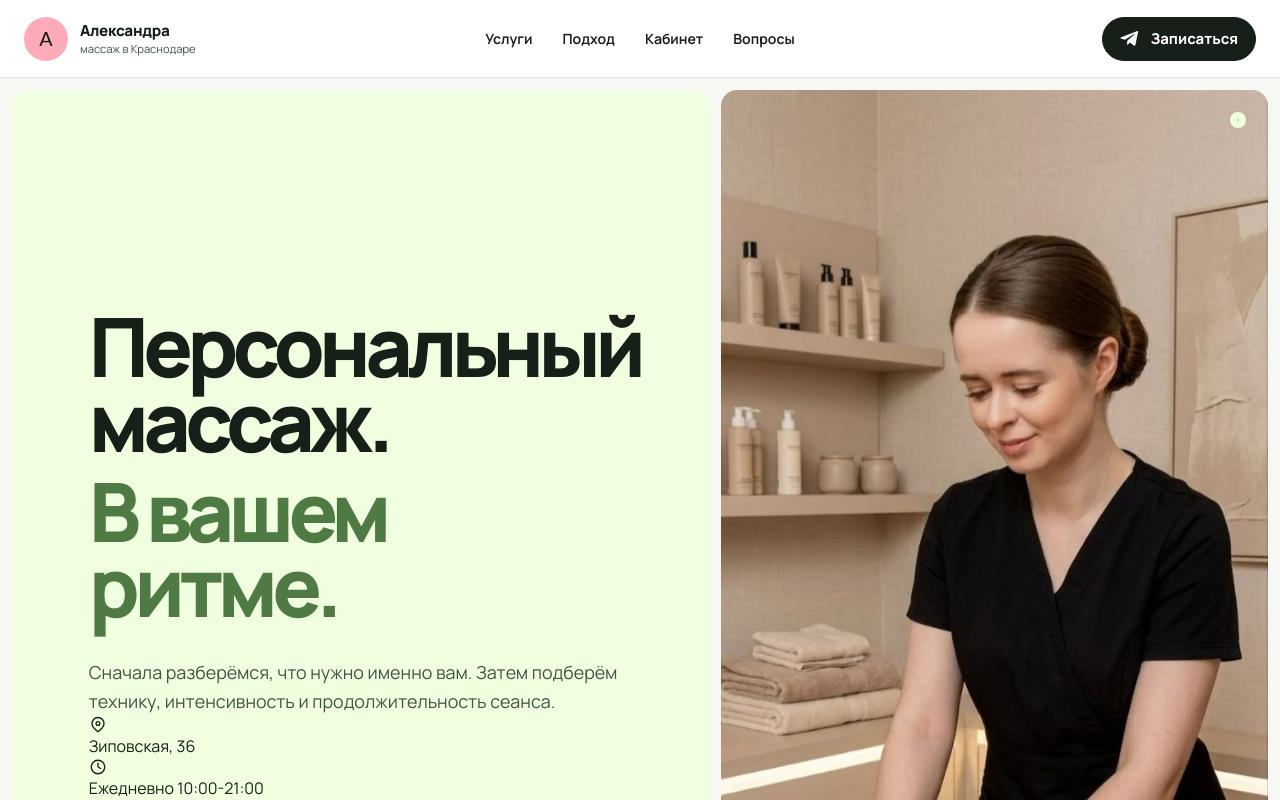
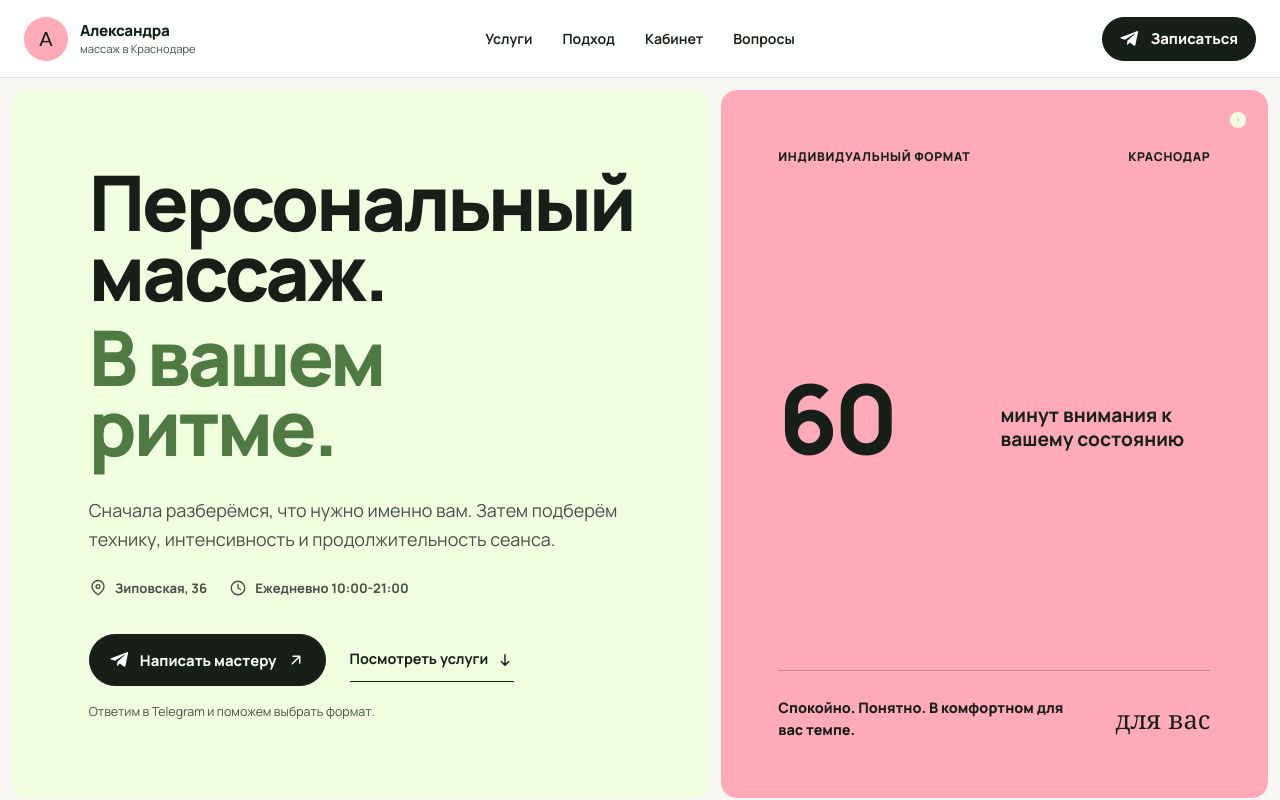
Before and after one commit to ranhomer2010-sketch/F1, a Next.js app: page / in a window 1280 px wide. Shown: the top 800 px of the page. Built offline with nearby package versions, Linux system fonts and the light colour scheme.

Commit message:
Remove photos and refine editorial layout

```diff
--- a/app/globals.css
+++ b/app/globals.css
@@ -264,22 +264,12 @@ summary {
   animation: hero-copy-in 700ms cubic-bezier(0.22, 1, 0.36, 1) both;
 }
 
-.eyebrow {
-  margin: 0 0 24px;
-  color: var(--ink-soft);
-  font-size: 0.72rem;
-  font-weight: 800;
-  letter-spacing: 0.12em;
-  line-height: 1.35;
-  text-transform: uppercase;
-}
-
 .hero h1 {
   max-width: 10ch;
   margin: 0;
-  font-size: clamp(3.2rem, 6.4vw, 6.9rem);
+  font-size: clamp(3.2rem, 6vw, 6rem);
   font-weight: 800;
-  letter-spacing: -0.07em;
+  letter-spacing: -0.04em;
   line-height: 0.91;
 }
 
@@ -295,6 +285,22 @@ summary {
   color: var(--ink-soft);
   font-size: clamp(1rem, 1.4vw, 1.18rem);
   line-height: 1.62;
+}
+
+.hero-meta {
+  display: flex;
+  flex-wrap: wrap;
+  gap: 10px 22px;
+  margin-top: 24px;
+  color: var(--ink-soft);
+  font-size: 0.82rem;
+  font-weight: 720;
+}
+
+.hero-meta span {
+  display: inline-flex;
+  align-items: center;
+  gap: 8px;
 }
 
 .hero-actions {
@@ -330,9 +336,14 @@ summary {
 
 .hero-visual {
   position: relative;
+  display: flex;
+  flex-direction: column;
+  justify-content: space-between;
   min-height: 590px;
+  padding: clamp(34px, 4.5vw, 68px);
   overflow: hidden;
   background: var(--pink);
+  animation: poster-reveal 820ms 100ms cubic-bezier(0.22, 1, 0.36, 1) both;
 }
 
 .hero-visual::before {
@@ -347,34 +358,57 @@ summary {
   content: "";
 }
 
-.hero-visual img {
-  width: 100%;
-  height: 100%;
-  object-fit: cover;
-  object-position: 50% 42%;
-  animation: hero-image-reveal 920ms 120ms cubic-bezier(0.22, 1, 0.36, 1) both;
+.hero-poster-top,
+.hero-poster-bottom {
+  display: flex;
+  justify-content: space-between;
+  gap: 28px;
+  font-size: 0.76rem;
+  font-weight: 800;
+  letter-spacing: 0.06em;
+  text-transform: uppercase;
 }
 
-.hero-visual figcaption {
-  position: absolute;
-  right: 20px;
-  bottom: 20px;
-  left: 20px;
-  display: flex;
-  align-items: baseline;
-  justify-content: space-between;
-  gap: 24px;
-  padding: 16px 18px;
-  border-radius: 12px;
-  background: var(--pink-light);
-  color: var(--ink);
-  font-size: 0.78rem;
-  font-weight: 700;
+.hero-poster-time {
+  display: grid;
+  align-items: end;
+  grid-template-columns: auto minmax(130px, 210px);
+  gap: clamp(18px, 3vw, 38px);
 }
 
-.hero-visual figcaption .surfer {
+.hero-poster-time strong {
+  font-size: clamp(5rem, 10vw, 6rem);
+  font-weight: 780;
+  letter-spacing: -0.04em;
+  line-height: 0.78;
+}
+
+.hero-poster-time > span {
+  max-width: 16ch;
+  padding-bottom: 4px;
+  font-size: clamp(1rem, 1.5vw, 1.2rem);
+  font-weight: 720;
+  line-height: 1.28;
+}
+
+.hero-poster-bottom {
+  align-items: flex-end;
+  padding-top: 26px;
+  border-top: 1px solid color-mix(in srgb, var(--ink) 28%, transparent);
+  letter-spacing: 0;
+  text-transform: none;
+}
+
+.hero-poster-bottom p {
+  max-width: 30ch;
+  margin: 0;
+  font-size: 0.9rem;
+  line-height: 1.5;
+}
+
+.hero-poster-bottom .surfer {
   font-family: "Original Surfer Local", Georgia, serif;
-  font-size: 1.45rem;
+  font-size: 1.6rem;
   font-weight: 400;
   white-space: nowrap;
 }
@@ -451,22 +485,17 @@ summary {
 
 .section-heading {
   display: grid;
-  grid-template-columns: minmax(220px, 0.45fr) minmax(300px, 1fr) minmax(240px, 0.55fr);
+  grid-template-columns: minmax(320px, 1fr) minmax(240px, 0.55fr);
   align-items: end;
   gap: clamp(24px, 5vw, 72px);
   margin-bottom: clamp(58px, 7vw, 94px);
-}
-
-.section-heading .eyebrow {
-  align-self: start;
-  margin: 8px 0 0;
 }
 
 h2 {
   margin: 0;
   font-size: clamp(2.35rem, 4.6vw, 5rem);
   font-weight: 780;
-  letter-spacing: -0.055em;
+  letter-spacing: -0.04em;
   line-height: 0.98;
 }
 
@@ -523,10 +552,9 @@ h2 {
 .service-footnote {
   max-width: 620px;
   margin: 32px 0 0 auto;
-  padding-left: 24px;
-  border-left: 3px solid var(--pink);
   color: var(--ink-soft);
   font-size: 0.86rem;
+  text-align: right;
 }
 
 .approach {
@@ -536,33 +564,44 @@ h2 {
   padding: 0;
 }
 
-.approach-image,
+.approach-poster,
 .approach-copy {
   border-radius: var(--radius);
 }
 
-.approach-image {
-  position: relative;
+.approach-poster {
+  display: flex;
+  flex-direction: column;
+  justify-content: space-between;
   min-height: 760px;
-  overflow: hidden;
+  padding: clamp(46px, 6vw, 88px);
   background: var(--pink-light);
 }
 
-.approach-image img {
-  width: 100%;
-  height: 100%;
-  object-fit: cover;
+.approach-poster-caption {
+  font-size: 0.78rem;
+  font-weight: 800;
+  letter-spacing: 0.08em;
+  text-transform: uppercase;
 }
 
-.image-label {
-  position: absolute;
-  bottom: 18px;
-  left: 18px;
-  padding: 11px 14px;
-  border-radius: 999px;
-  background: var(--white);
-  font-size: 0.75rem;
-  font-weight: 750;
+.approach-poster > p {
+  max-width: 9ch;
+  margin: auto 0;
+  font-size: clamp(2.7rem, 5vw, 5rem);
+  font-weight: 780;
+  letter-spacing: -0.04em;
+  line-height: 0.98;
+}
+
+.approach-poster-meta {
+  display: flex;
+  flex-wrap: wrap;
+  gap: 10px 18px;
+  padding-top: 24px;
+  border-top: 1px solid color-mix(in srgb, var(--ink) 24%, transparent);
+  font-size: 0.78rem;
+  font-weight: 720;
 }
 
 .approach-copy {
@@ -614,10 +653,6 @@ blockquote footer {
   align-items: flex-end;
   justify-content: space-between;
   gap: 30px;
-}
-
-.section-heading.compact .eyebrow {
-  flex: 0 0 auto;
 }
 
 .section-heading.compact h2 {
@@ -704,16 +739,35 @@ blockquote footer {
   font-size: 0.75rem;
 }
 
-.included-image {
+.included-aside {
+  display: flex;
+  flex-direction: column;
+  justify-content: center;
   min-height: 610px;
-  overflow: hidden;
+  padding: clamp(44px, 6vw, 84px);
   border-radius: var(--radius);
+  background: var(--pink);
 }
 
-.included-image img {
-  width: 100%;
-  height: 100%;
-  object-fit: cover;
+.included-aside p {
+  margin: 0;
+  font-size: clamp(3rem, 6vw, 6rem);
+  font-weight: 780;
+  letter-spacing: -0.04em;
+  line-height: 0.95;
+}
+
+.included-aside p:nth-child(2) {
+  color: #507a43;
+}
+
+.included-aside span {
+  max-width: 30ch;
+  margin-top: 44px;
+  padding-top: 22px;
+  border-top: 1px solid color-mix(in srgb, var(--ink) 26%, transparent);
+  font-size: 0.86rem;
+  font-weight: 650;
 }
 
 .space {
@@ -721,42 +775,74 @@ blockquote footer {
 }
 
 .space-heading {
-  grid-template-columns: 0.38fr 1fr 0.55fr;
+  grid-template-columns: minmax(320px, 1fr) minmax(240px, 0.55fr);
 }
 
-.gallery {
+.space-grid {
   display: grid;
-  grid-template-columns: 1.35fr 0.65fr;
-  grid-template-rows: repeat(2, minmax(250px, 1fr));
-  gap: 12px;
-  min-height: 750px;
+  grid-template-columns: repeat(3, 1fr);
+  border-top: 1px solid var(--line);
 }
 
-.gallery figure {
-  min-height: 0;
-  margin: 0;
-  overflow: hidden;
-  border-radius: var(--radius);
+.space-grid article {
+  min-height: 270px;
+  padding: 34px 28px;
+  border-right: 1px solid var(--line);
+  border-bottom: 1px solid var(--line);
+}
+
+.space-grid article:nth-child(3) {
+  border-right: 0;
+}
+
+.space-grid strong {
+  display: block;
+  font-size: clamp(1.8rem, 3vw, 3rem);
+  font-weight: 760;
+  letter-spacing: -0.04em;
+}
+
+.space-grid p {
+  max-width: 28ch;
+  margin: 70px 0 0;
+  color: var(--ink-soft);
+  font-size: 0.88rem;
+}
+
+.space-grid .space-address {
+  display: grid;
+  grid-column: 1 / 4;
+  grid-template-columns: 0.55fr 1fr auto;
+  align-items: center;
+  gap: 28px;
+  min-height: 140px;
+  border-right: 0;
   background: var(--green-light);
 }
 
-.gallery-main {
-  grid-row: 1 / 3;
+.space-address > span {
+  color: var(--ink-soft);
+  font-size: 0.82rem;
+  font-weight: 700;
 }
 
-.gallery-main img {
-  object-position: 50% 64%;
+.space-address > strong {
+  font-size: clamp(1.4rem, 2.4vw, 2.4rem);
 }
 
-.gallery img {
-  width: 100%;
-  height: 100%;
-  object-fit: cover;
-  transition: transform 500ms cubic-bezier(0.22, 1, 0.36, 1);
+.space-address a,
+.contact-details a {
+  display: inline-flex;
+  align-items: center;
+  gap: 7px;
 }
 
-.gallery figure:hover img {
-  transform: scale(1.025);
+.space-address a {
+  justify-self: end;
+  font-size: 0.86rem;
+  font-weight: 750;
+  text-decoration: underline;
+  text-underline-offset: 5px;
 }
 
 .faq {
@@ -848,7 +934,7 @@ details[open] .faq-plus {
   max-width: 10ch;
 }
 
-.contact-copy > p:not(.eyebrow) {
+.contact-copy > p {
   max-width: 590px;
   margin: 34px 0 0;
   font-size: 1rem;
@@ -952,14 +1038,12 @@ details[open] .faq-plus {
   }
 }
 
-@keyframes hero-image-reveal {
+@keyframes poster-reveal {
   from {
     clip-path: inset(0 0 100% 0 round var(--radius));
-    transform: scale(1.04);
   }
   to {
     clip-path: inset(0 0 0 0 round var(--radius));
-    transform: scale(1);
   }
 }
 
@@ -985,11 +1069,7 @@ details[open] .faq-plus {
   }
 
   .section-heading {
-    grid-template-columns: 0.35fr 1fr;
-  }
-
-  .section-heading > p:last-child {
-    grid-column: 2;
+    grid-template-columns: minmax(300px, 1fr) minmax(220px, 0.6fr);
     max-width: 620px;
   }
 
@@ -1082,7 +1162,7 @@ details[open] .faq-plus {
   }
 
   .hero-visual {
-    min-height: 720px;
+    min-height: 560px;
   }
 
   .quick-facts {
@@ -1110,10 +1190,6 @@ details[open] .faq-plus {
   .space-heading {
     display: block;
     margin-bottom: 52px;
-  }
-
-  .section-heading .eyebrow {
-    margin: 0 0 20px;
   }
 
   .section-heading > p:last-child {
@@ -1147,8 +1223,8 @@ details[open] .faq-plus {
     grid-template-columns: 1fr;
   }
 
-  .approach-image {
-    min-height: 660px;
+  .approach-poster {
+    min-height: 560px;
   }
 
   .approach-copy {
@@ -1169,19 +1245,30 @@ details[open] .faq-plus {
     padding-right: clamp(22px, 6vw, 48px);
   }
 
-  .included-image {
-    min-height: 430px;
+  .included-aside {
+    min-height: 480px;
   }
 
-  .gallery {
-    grid-template-columns: 1fr 1fr;
-    grid-template-rows: 520px 300px;
-    min-height: 0;
+  .space-grid {
+    grid-template-columns: repeat(2, 1fr);
   }
 
-  .gallery-main {
+  .space-grid article:nth-child(2) {
+    border-right: 0;
+  }
+
+  .space-grid article:nth-child(3) {
     grid-column: 1 / 3;
-    grid-row: 1;
+  }
+
+  .space-grid .space-address {
+    grid-column: 1 / 3;
+    grid-template-columns: 1fr 1fr;
+  }
+
+  .space-address a {
+    grid-column: 2;
+    justify-self: start;
   }
 
   .faq {
@@ -1223,7 +1310,7 @@ details[open] .faq-plus {
     width: 100%;
     max-width: 100%;
     font-size: clamp(2.75rem, 12.7vw, 4.3rem);
-    letter-spacing: -0.065em;
+    letter-spacing: -0.04em;
   }
 
   .hero-lead {
@@ -1250,13 +1337,22 @@ details[open] .faq-plus {
   }
 
   .hero-visual {
-    min-height: 600px;
+    min-height: 520px;
+    padding: 30px 24px;
   }
 
-  .hero-visual figcaption {
+  .hero-poster-time {
+    grid-template-columns: 1fr;
+  }
+
+  .hero-poster-time strong {
+    font-size: 6rem;
+  }
+
+  .hero-poster-bottom {
     align-items: flex-start;
     flex-direction: column;
-    gap: 2px;
+    gap: 16px;
   }
 
   .section,
@@ -1296,8 +1392,9 @@ details[open] .faq-plus {
     margin-top: -4px;
   }
 
-  .approach-image {
-    min-height: 520px;
+  .approach-poster {
+    min-height: 500px;
+    padding: 42px 24px;
   }
 
   .approach-copy {
@@ -1330,17 +1427,36 @@ details[open] .faq-plus {
     padding-right: 22px;
   }
 
-  .included-image {
-    min-height: 320px;
+  .included-aside {
+    min-height: 400px;
+    padding: 42px 24px;
   }
 
-  .gallery {
-    display: grid;
+  .space-grid {
     grid-template-columns: 1fr;
-    grid-template-rows: 420px 260px 260px;
   }
 
-  .gallery-main {
+  .space-grid article,
+  .space-grid article:nth-child(2),
+  .space-grid article:nth-child(3) {
+    grid-column: 1;
+    min-height: 220px;
+    padding: 30px 0;
+    border-right: 0;
+  }
+
+  .space-grid p {
+    margin-top: 48px;
+  }
+
+  .space-grid .space-address {
+    grid-column: 1;
+    grid-template-columns: 1fr;
+    gap: 10px;
+    padding: 34px 22px;
+  }
+
+  .space-address a {
     grid-column: 1;
   }
 
--- a/app/page.tsx
+++ b/app/page.tsx
@@ -267,19 +267,20 @@ export default function Home() {
             <p className="hero-note">Ответим в Telegram и поможем выбрать формат.</p>
           </div>
 
-          <figure className="hero-visual">
-            <img
-              src="images/hero-process.webp"
-              alt="Мастер проводит сеанс массажа в уютном кабинете"
-              width="1067"
-              height="1600"
-              fetchPriority="high"
-            />
-            <figcaption>
-              <span className="surfer">60 min</span>
-              <span>внимания к вашему состоянию</span>
-            </figcaption>
-          </figure>
+          <aside className="hero-visual" aria-label="Индивидуальный формат массажа">
+            <div className="hero-poster-top">
+              <span>Индивидуальный формат</span>
+              <span>Краснодар</span>
+            </div>
+            <div className="hero-poster-time">
+              <strong>60</strong>
+              <span>минут внимания к вашему состоянию</span>
+            </div>
+            <div className="hero-poster-bottom">
+              <p>Спокойно. Понятно. В комфортном для вас темпе.</p>
+              <span className="surfer">для вас</span>
+            </div>
+          </aside>
         </section>
 
         <section className="quick-facts" aria-label="Краткая информация">
@@ -336,15 +337,14 @@ export default function Home() {
         </section>
 
         <section className="section approach" id="approach">
-          <div className="approach-image">
-            <img
-              src="images/room-wide.webp"
-              alt="Подготовленный массажный кабинет"
-              width="1600"
-              height="1200"
-              loading="lazy"
-            />
-            <span className="image-label">Кабинет на Зиповской</span>
+          <div className="approach-poster" aria-label="Принципы индивидуального подхода">
+            <span className="approach-poster-caption">Перед каждым сеансом</span>
+            <p>Сначала — понять, что нужно именно вам.</p>
+            <div className="approach-poster-meta">
+              <span>Самочувствие</span>
+              <span>Пожелания</span>
+              <span>Интенсивность</span>
+            </div>
           </div>
           <div className="approach-copy">
             <h2>Не сеанс по шаблону, а работа с вашим запросом</h2>
@@ -392,14 +392,11 @@ export default function Home() {
               ))}
             </ul>
           </div>
-          <div className="included-image">
-            <img
-              src="images/detail-candles.webp"
-              alt="Чистые полотенца и свечи в массажном кабинете"
-              width="1600"
-              height="866"
-              loading="lazy"
-            />
+          <div className="included-aside" aria-label="Атмосфера кабинета">
+            <p>Чисто.</p>
+            <p>Тихо.</p>
+            <p>Без спешки.</p>
+            <span>Всё необходимое уже подготовлено к вашему визиту.</span>
           </div>
         </section>
 
@@ -407,38 +404,29 @@ export default function Home() {
           <div className="section-heading space-heading">
             <h2>Тихое место, где можно выдохнуть</h2>
             <p>
-              Реальные фотографии кабинета. Чисто, тепло и без посторонних во
-              время вашего визита.
+              Чисто, тепло и без посторонних во время вашего визита.
             </p>
           </div>
-          <div className="gallery">
-            <figure className="gallery-main">
-              <img
-                src="images/room-light.webp"
-                alt="Светлый интерьер массажного кабинета"
-                width="1600"
-                height="1200"
-                loading="lazy"
-              />
-            </figure>
-            <figure>
-              <img
-                src="images/room-warm.webp"
-                alt="Тёплое освещение и массажный стол"
-                width="1600"
-                height="1200"
-                loading="lazy"
-              />
-            </figure>
-            <figure>
-              <img
-                src="images/room-dark.webp"
-                alt="Кабинет с приглушённым вечерним светом"
-                width="1600"
-                height="1200"
-                loading="lazy"
-              />
-            </figure>
+          <div className="space-grid">
+            <article>
+              <strong>Чисто</strong>
+              <p>Одноразовые материалы и свежий текстиль для каждого визита.</p>
+            </article>
+            <article>
+              <strong>Тепло</strong>
+              <p>Спокойная атмосфера и время, чтобы прийти в себя после сеанса.</p>
+            </article>
+            <article>
+              <strong>Приватно</strong>
+              <p>Частный формат без потока посетителей и посторонних.</p>
+            </article>
+            <article className="space-address">
+              <span>Краснодар</span>
+              <strong>ул. Зиповская, 36</strong>
+              <a href={routeUrl} target="_blank" rel="noopener noreferrer">
+                Построить маршрут <ArrowUpRightIcon />
+              </a>
+            </article>
           </div>
         </section>
 
```
Also changed, not shown: 1 other file (tests, documents, lock files or other folders).
